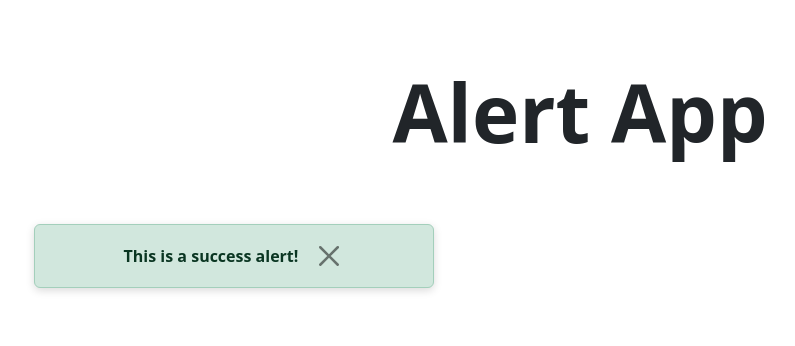
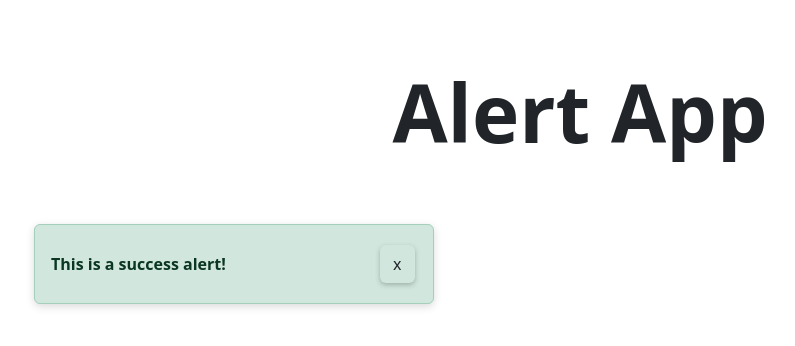
Before and after one commit to anunnnn/reactminiprojects, a React (Create React App) app: page / in a window 1280 px wide. Shown: the top 346 px of the page, without its empty margins (60-855 px from the left). Built offline with nearby package versions, Linux system fonts and the light colour scheme.

Commit message:
Add AlertApp

```diff
--- a/src/projects/05-alerts-app/AlertApp.jsx
+++ b/src/projects/05-alerts-app/AlertApp.jsx
@@ -8,7 +8,7 @@ export default function AlertApp() {
       <Title text={'Alert App'} classes={'title-main'} />
 
       <Alert type={'success'} message={'This is a success alert!'} />
-
+      <Alert type={'info'} message={'This is an info alert!'} delay={true} />
     </div>
   )
 }
--- a/src/projects/components/Alert.jsx
+++ b/src/projects/components/Alert.jsx
@@ -1,6 +1,7 @@
-import React, { useState } from 'react';
+import React, { useState, useEffect } from 'react';
+import Button from './Button';
 
-export default function Alert({ type, message }) {
+export default function Alert({ type, message, delay=false, delayTime=4000 }) {
 
     const [showAlert, setShowAlert] = useState(true);
 
@@ -9,17 +10,23 @@ export default function Alert({ type, message }) {
         setTimeout(() => {
             setShowAlert(false);
         }, 300);
-    }
+    };
+
+    useEffect(() => {
+      delay && setTimeout(() => {
+        setShowAlert(false);
+      }, delayTime )
+    });
 
   return (
     showAlert && (
-      <div className={`alert alert-${type}`}>
+      <div className={`alert alert-${type} d-flex justify-content-between`}>
         <span className='fw-bold mr-1'>{message}</span>
-        <button
+        <Button
             type="button"
             className="btn-close"
             text='x'
-            onClick={closeAlert}></button>
+            onClick={closeAlert} />
       </div>
     )
   )
```
